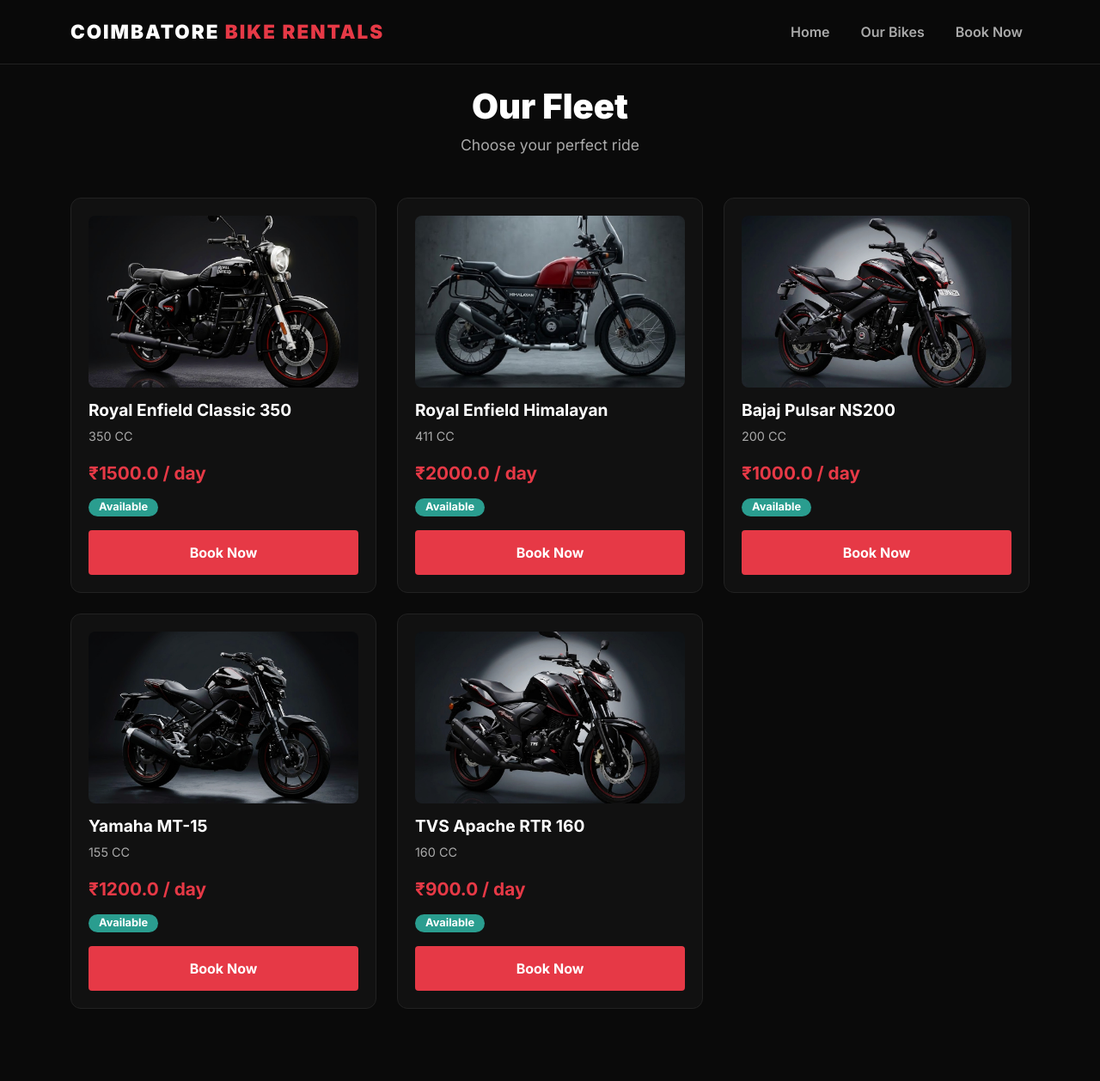
After one commit to lavanya-bhardwaj/RideX, a Flask app: page /bikes in a window 1280 px wide. The commit adds this page. Shown: the whole page at 86% size. Run offline with Flask 3, Linux system fonts and the light colour scheme; data comes from the database, SQL or seed files in the repository; both versions use the stored data as it was after the commit.

Commit message:
bikes page done with images and cards

```diff
--- a/app.py
+++ b/app.py
@@ -38,5 +38,40 @@ class Booking(db.Model):
 with app.app_context():
     db.create_all()
 
+@app.route('/seed')
+def seed():
+    bikes = [
+        Bike(name='Royal Enfield Classic 350', engine_cc=350, price_per_day=1500.0, is_available=True),
+        Bike(name='Royal Enfield Himalayan', engine_cc=411, price_per_day=2000.0, is_available=True),
+        Bike(name='Bajaj Pulsar NS200', engine_cc=200, price_per_day=1200.0, is_available=True),
+        Bike(name='TVS Apache RTR 160', engine_cc=160, price_per_day=1000.0, is_available=True)
+    ]
+    db.session.add_all(bikes)
+    db.session.commit()
+    return 'Bikes added!'
+
+@app.route('/check')
+def check():
+    all_bikes = Bike.query.all()
+    return str([(b.id, b.name) for b in all_bikes])
+
+@app.route('/bikes')
+def bikes():
+    all_bikes = Bike.query.all()
+    return render_template('bikes.html', bikes=all_bikes)
+
+@app.route('/reseed')
+def reseed():
+    Bike.query.delete()
+    bikes = [
+        Bike(name='Royal Enfield Classic 350', engine_cc=350, price_per_day=1500, is_available=True, image_file='royal_enfield_classic_350.jpg'),
+        Bike(name='Royal Enfield Himalayan', engine_cc=411, price_per_day=2000, is_available=True, image_file='royal_enfield_himalayan.jpg'),
+        Bike(name='Bajaj Pulsar NS200', engine_cc=200, price_per_day=1000, is_available=True, image_file='bajaj_pulsar_ns200.jpg'),
+        Bike(name='Yamaha MT-15', engine_cc=155, price_per_day=1200, is_available=True, image_file='yamaha_mt-15.jpg'),
+        Bike(name='TVS Apache RTR 160', engine_cc=160, price_per_day=900, is_available=True, image_file='tvs_apache_rtr_160.jpg'),
+    ]
+    db.session.add_all(bikes)
+    db.session.commit()
+    return 'Done!'
 if __name__ == '__main__':
     app.run(debug=True)
--- a/static/css/style.css
+++ b/static/css/style.css
@@ -76,7 +76,7 @@ body {
     font-size: 1rem;
     font-weight: 700;
     color: #ffffff;
-    border-radius: 20px;
+    border-radius: 4px;
     text-decoration: none;
     transition: all 0.3s ease;
     display: inline-block;
@@ -88,3 +88,76 @@ body {
     color: white;
 
 }
+
+.bikes-section {
+    padding-top: 100px;
+    padding-bottom: 60px;
+}
+
+.bike-card {
+    background-color: #111111;
+    border: 1px solid #222;
+    border-radius: 12px;
+    padding: 20px;
+    transition: all 0.3s ease;
+    height: 100%;
+}
+
+.bike-card:hover {
+    border-color: #e63946;
+    transform: translateY(-5px);
+}
+
+.bike-name {
+    font-size: 1.2rem;
+    font-weight: 700;
+    margin-bottom: 8px;
+}
+
+.bike-cc {
+    color: #aaaaaa;
+    font-size: 0.9rem;
+}
+
+.bike-price {
+    color: #e63946;
+    font-size: 1.3rem;
+    font-weight: 700;
+    margin: 10px 0;
+}
+
+.badge.available {
+    background-color: #2a9d8f;
+    color: white;
+    padding: 4px 12px;
+    border-radius: 20px;
+    font-size: 0.8rem;
+}
+
+.badge.rented {
+    background-color: #444;
+    color: #aaa;
+    padding: 4px 12px;
+    border-radius: 20px;
+    font-size: 0.8rem;
+}
+
+.section-title {
+    font-size: 2.5rem;
+    font-weight: 900;
+    text-align: center;
+}
+
+.section-sub {
+    color: #aaaaaa;
+    text-align: center;
+    font-size: 1.1rem;
+}
+
+.bike-img {
+    width: 100%;
+    height: 200px;
+    object-fit: cover;
+    border-radius: 8px;
+    margin-bottom: 15px;
+}
--- /dev/null
+++ b/templates/bikes.html
@@ -0,0 +1,29 @@
+{% extends 'base.html' %}
+
+{% block content %}
+<section class = "bikes-section">
+    <div class="container">
+        <h2 class="section-title" data-aos="fade-up">Our Fleet</h2>
+        <p class="section-sub" data-aos="fade-up" data-aos-delay="100">Choose your perfect ride</p>
+        <div class="row mt-5">
+            {% for bike in bikes %}
+            <div class="col-md-4 mb-4" data-aos="fade-up">
+                <div class="bike-card">
+                    <div class="bike-img-placeholder">
+                        <img src="{{ url_for('static', filename='images/' + bike.image_file) }}" alt="{{ bike.name }}" class="bike-img">
+                    </div>
+                    <div class="bike-info">
+                        <h3 class="bike-name">{{ bike.name }}</h3>
+                        <p class="bike-cc">{{ bike.engine_cc }} CC</p>
+                        <p class="bike-price">₹{{ bike.price_per_day }} / day</p>
+                        <span class="badge {{ 'available' if bike.is_available else 'rented' }}">
+                            {{ 'Available' if bike.is_available else 'Rented' }}
+                        </span>
+                        <a href='#' class="btn-primary-red mt-3 d-block text-center">Book Now</a>
+                    </div>
+                </div>
+            </div>
+            {% endfor %}
+        </div>
+</section>
+{% endblock %}
```
Also changed, not shown: instance/bikes.db, static/images/bajaj_pulsar_ns200.jpg (added), static/images/royal_enfield_classic_350.jpg (added), static/images/royal_enfield_himalayan.jpg (added), static/images/tvs_apache_rtr_160.jpg (added), static/images/yamaha_mt-15.jpg (added).
